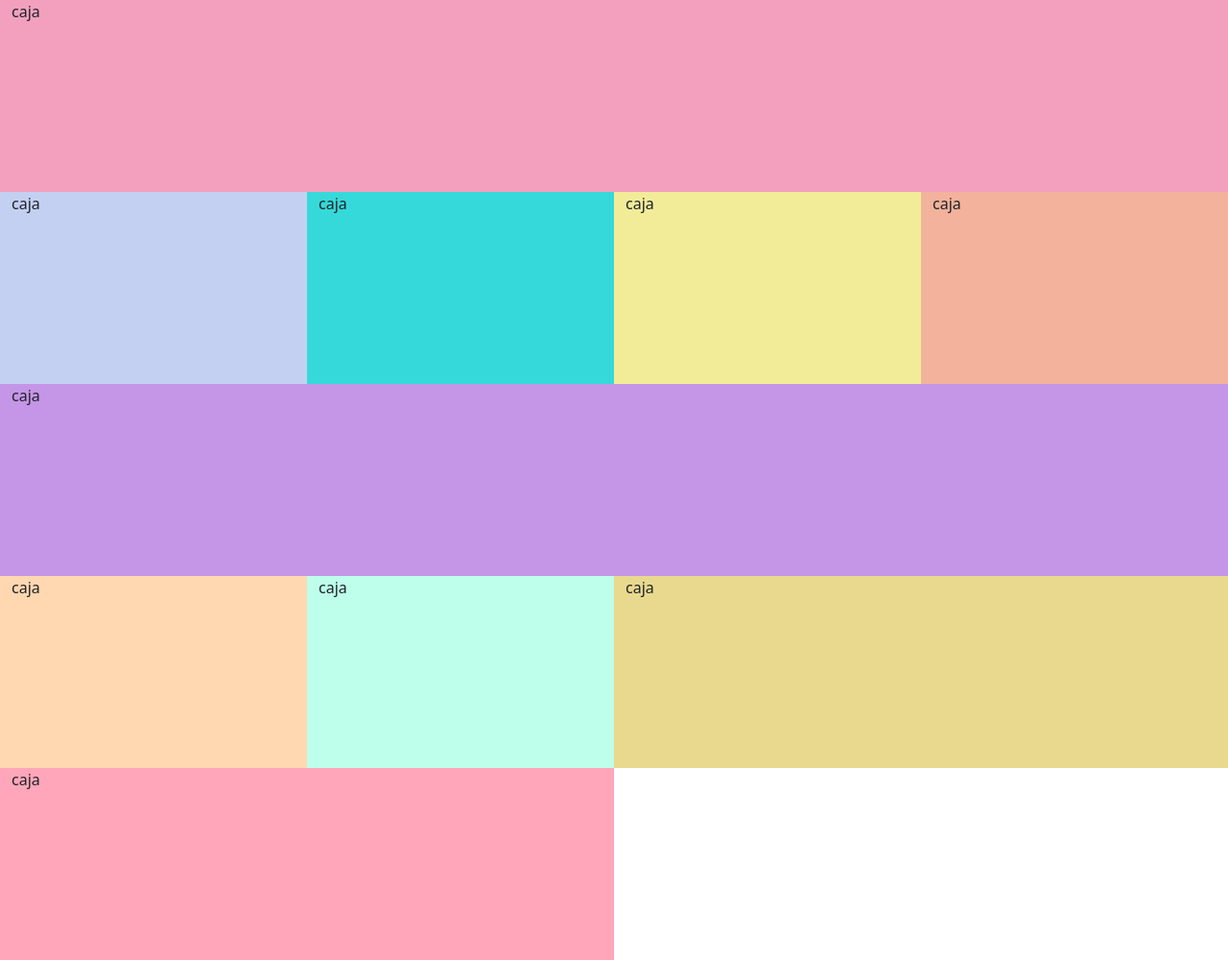
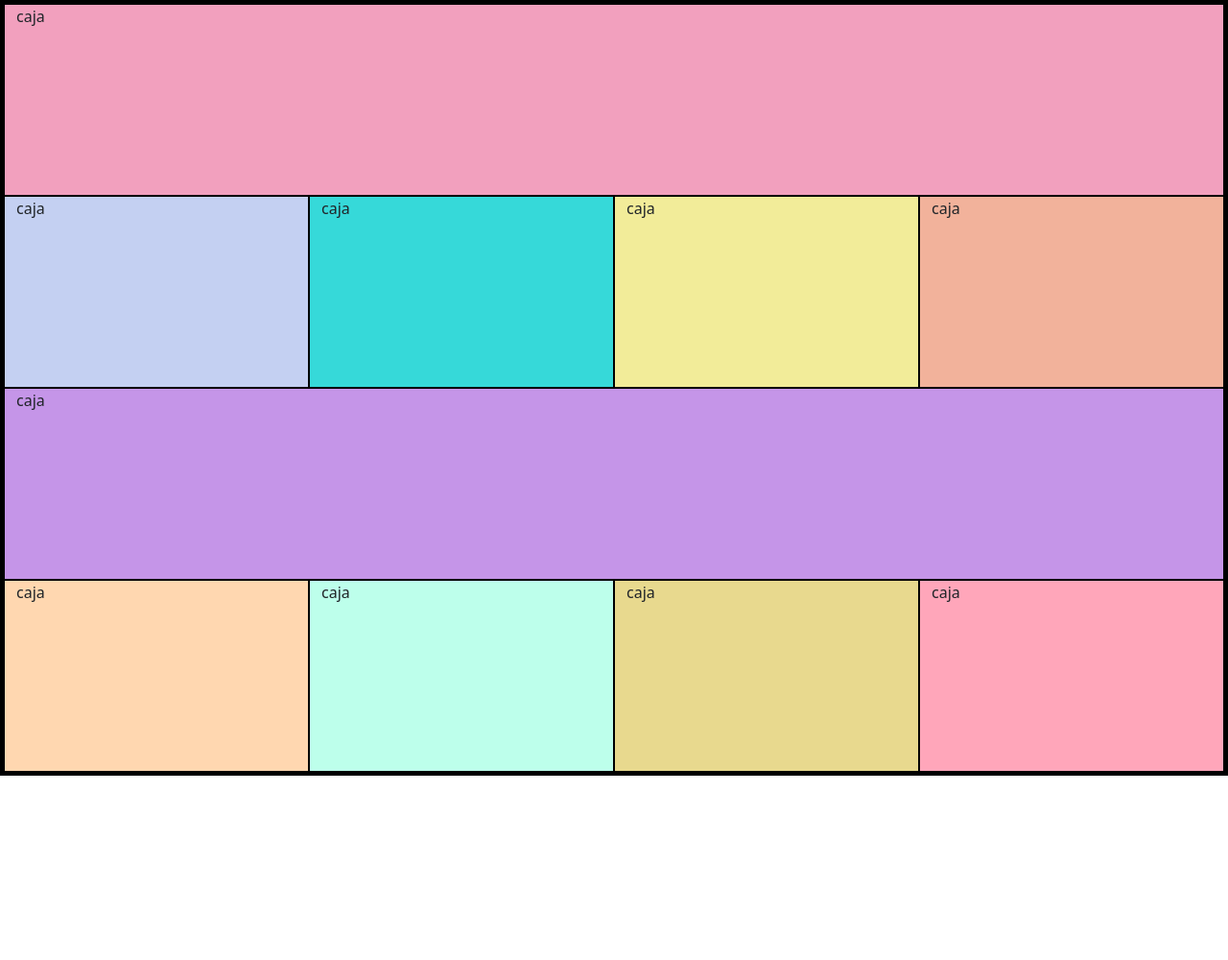
Before and after one commit to danielachacon321-lang/myfirtswebsite, a plain HTML site: page index.html in a window 1280 px wide. Shown: the whole page at 96% size. After the commit the page ends 808 px from the top, so only its background shows below. Drawn offline with nearby package versions, Linux system fonts and the light colour scheme.

Commit message:
organice eficientemente las dos ultimas cajas xl y xxl tambien agregue borde a todo mi proyecto para una mejor visualizacion de las cajas

```diff
--- a/index.html
+++ b/index.html
@@ -11,6 +11,7 @@
     <style>
         * {
             box-sizing: border-box;
+            border: solid 1px black;
         }
 
         body {
@@ -82,8 +83,8 @@
             <div class="col-12 col-sm-12 col-md-4 col-lg-4 col-xl-12 col-xxl-12 caja6">caja</div>
             <div class="col-6 col-sm-6 col-md-4 col-lg-4 col-xl-3 col-xxl-3 caja7">caja</div>
             <div class="col-6 col-sm-6 col-md-4 col-lg-4 col-xl-3 col-xxl-3 caja8">caja</div>
-            <div class="col-12 col-sm-12 col-md-6 col-lg-6 col-xl-6 col-xxl-6 caja9">caja</div>
-            <div class="col-12 col-sm-12 col-md-6 col-lg-6 col-xl-6 col-xxl-6 caja10">caja</div>
+            <div class="col-12 col-sm-12 col-md-6 col-lg-6 col-xl-3 col-xxl-3 caja9">caja</div>
+            <div class="col-12 col-sm-12 col-md-6 col-lg-6 col-xl-3 col-xxl-3 caja10">caja</div>
         </div>
     </div>
     <script src="https://cdn.jsdelivr.net/npm/bootstrap@5.3.8/dist/js/bootstrap.bundle.min.js"
```
